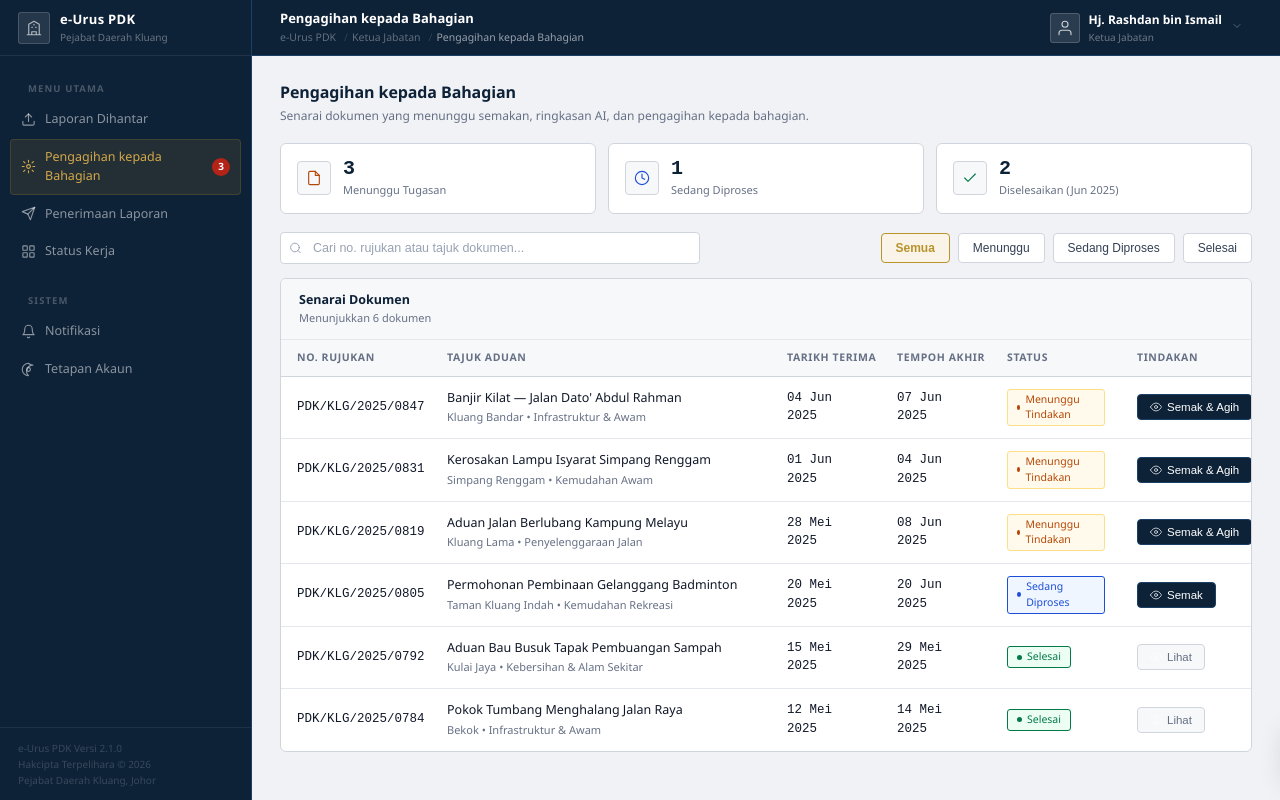
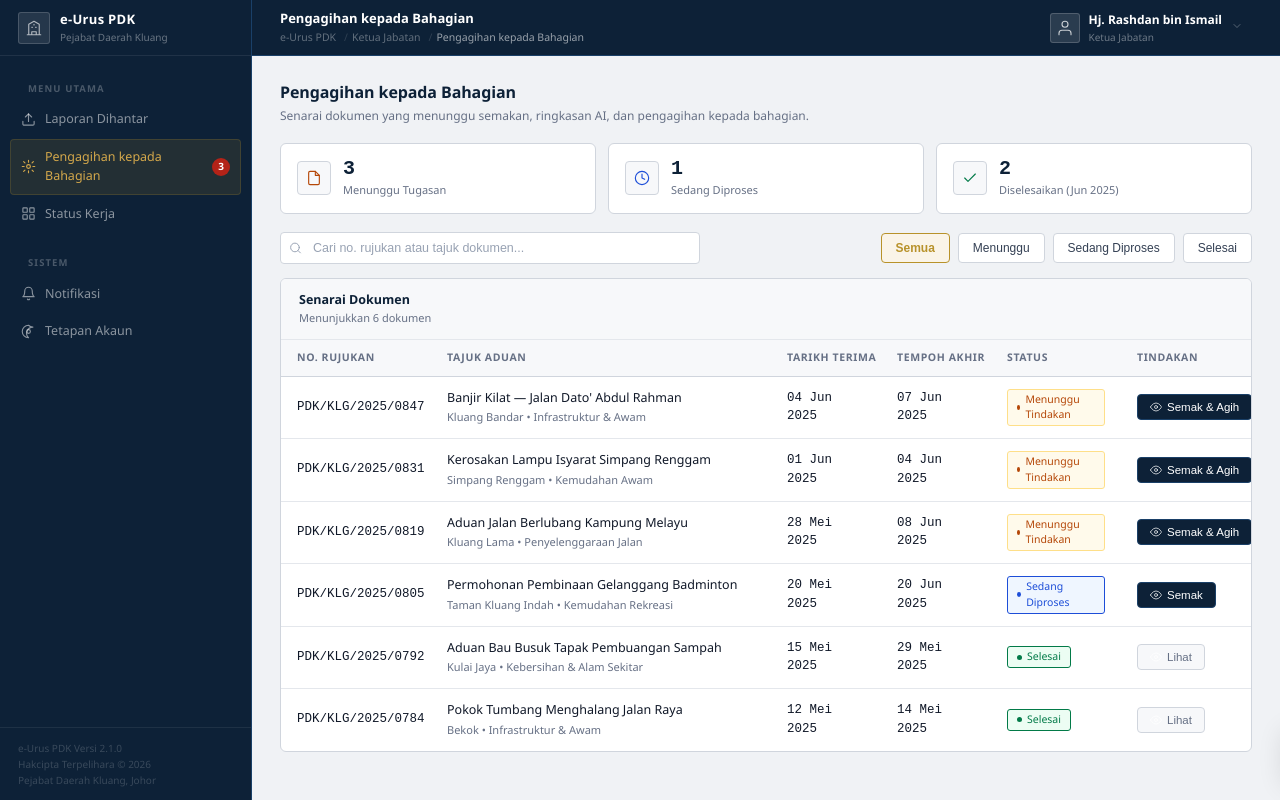
Before and after one commit to tirazman/TRIPLEA-SCSE2243-ADP-PROJECT1, a React (Vite) app in the folder frontend/: page /ketua-jabatan/pengagihan-bahagian in a window 1280 px wide. Built offline with nearby package versions, Linux system fonts and the light colour scheme.

Commit message:
Update KJDashboard.jsx

```diff
--- a/frontend/src/view/KetuaJabatan/KJDashboard.jsx
+++ b/frontend/src/view/KetuaJabatan/KJDashboard.jsx
@@ -26,16 +26,7 @@ const menuItems = [
       </svg>
     ),
   },
-  {
-    label: "Penerimaan Laporan",
-    path: "/ketua-jabatan/penerimaan-laporan",
-    icon: (
-      <svg viewBox="0 0 24 24" fill="none" stroke="currentColor" strokeLinecap="round" strokeLinejoin="round">
-        <line x1="22" y1="2" x2="11" y2="13" />
-        <polygon points="22 2 15 22 11 13 2 9 22 2" />
-      </svg>
-    ),
-  },
+
   {
     label: "Status Kerja",
     path: "/ketua-jabatan/status-kerja",
```
